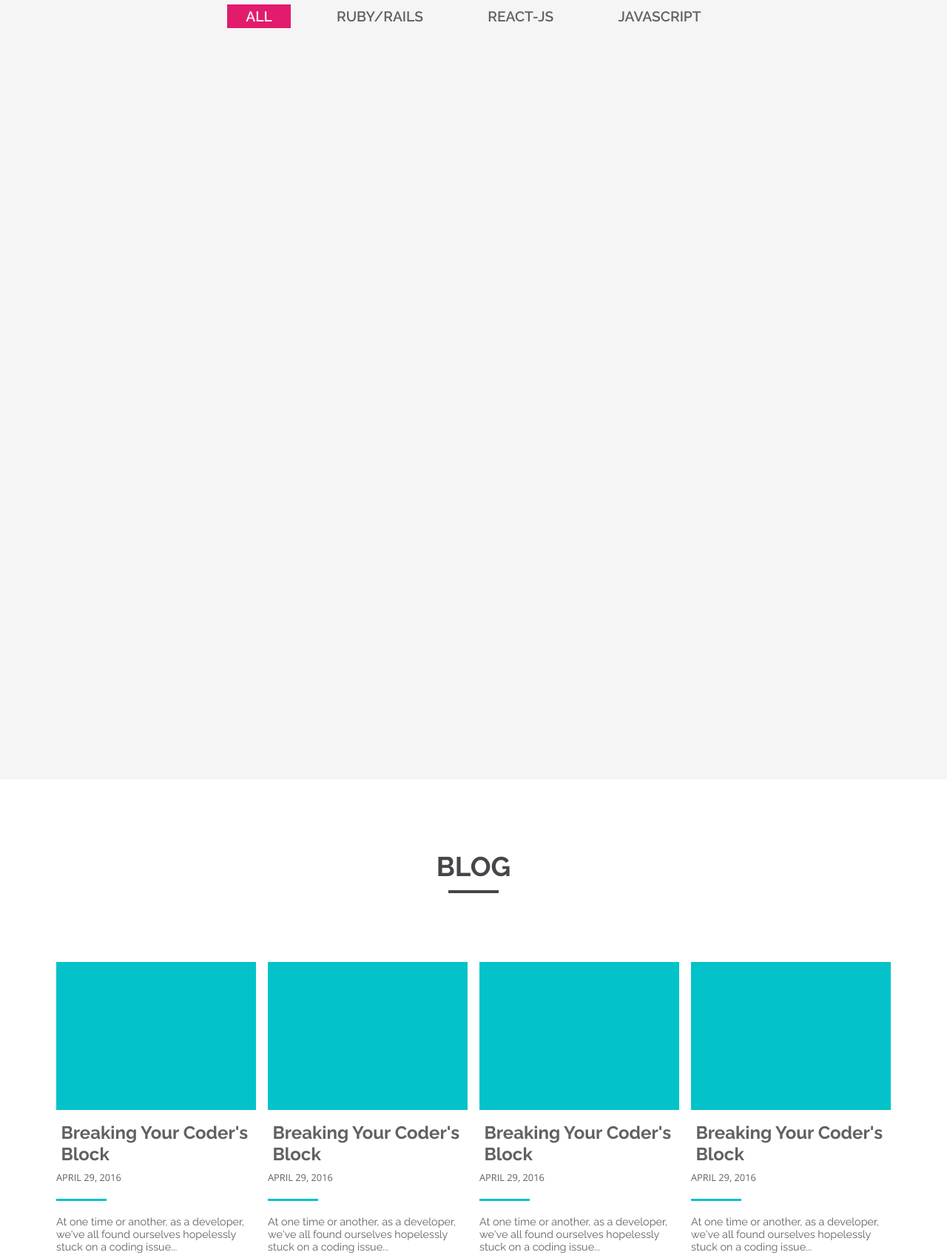
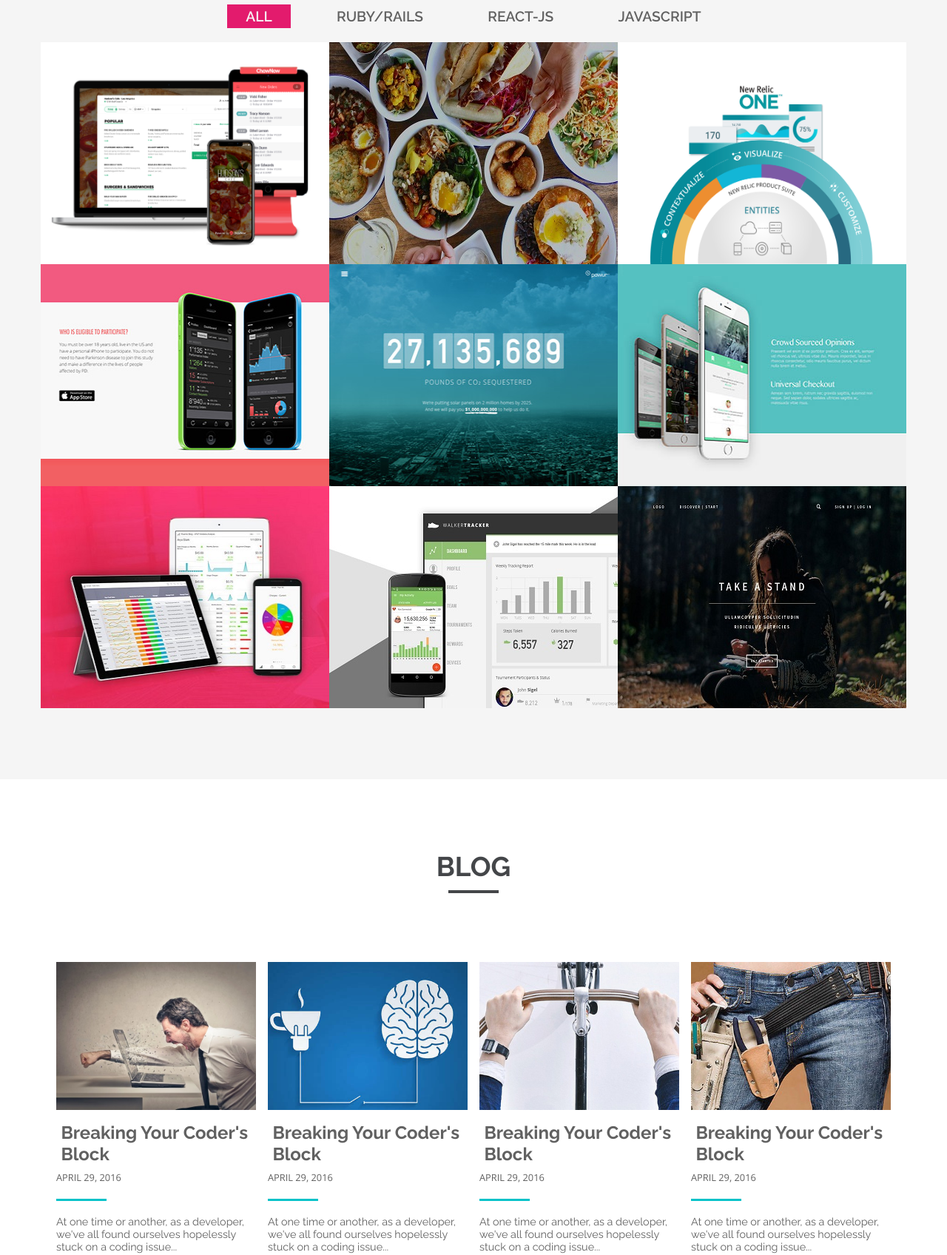
Before and after one commit to youssicode/portfolio1, a plain HTML site: page index.html in a window 1280 px wide. Shown: the part 2121-3817 px from the top of the page at 74% size. Drawn offline with nearby package versions, Linux system fonts and the light colour scheme.

Commit message:
Update style.css

```diff
--- a/css/style.css
+++ b/css/style.css
@@ -348,31 +348,31 @@ h3 {
 }
 
 .project:first-child {
-  background-image: url(images/thumb-1.jpg);
+  background-image: url(../images/thumb-1.jpg);
 }
 .project:nth-child(2) {
-  background-image: url(images/thumb-2.jpg);
+  background-image: url(../images/thumb-2.jpg);
 }
 .project:nth-child(3) {
-  background-image: url(images/thumb-3.jpg);
+  background-image: url(../images/thumb-3.jpg);
 }
 .project:nth-child(4) {
-  background-image: url(images/thumb-4.jpg);
+  background-image: url(../images/thumb-4.jpg);
 }
 .project:nth-child(5) {
-  background-image: url(images/thumb-5.jpg);
+  background-image: url(../images/thumb-5.jpg);
 }
 .project:nth-child(6) {
-  background-image: url(images/thumb-6.jpg);
+  background-image: url(../images/thumb-6.jpg);
 }
 .project:nth-child(7) {
-  background-image: url(images/thumb-7.jpg);
+  background-image: url(../images/thumb-7.jpg);
 }
 .project:nth-child(8) {
-  background-image: url(images/thumb-8.jpg);
+  background-image: url(../images/thumb-8.jpg);
 }
 .project:nth-child(9) {
-  background-image: url(images/thumb-9.jpg);
+  background-image: url(../images/thumb-9.jpg);
 }
 .flip {
   background-color: #f5f5f5;
@@ -477,16 +477,16 @@ h3 {
   margin-bottom: 1rem;
 }
 .blog-card:first-child div {
-  background: #04c2c9 url(images/blog-1.jpg) no-repeat center/cover;
+  background: #04c2c9 url(../images/blog-1.jpg) no-repeat center/cover;
 }
 .blog-card:nth-child(2) div {
-  background: #04c2c9 url(images/blog-2.jpg) no-repeat center/cover;
+  background: #04c2c9 url(../images/blog-2.jpg) no-repeat center/cover;
 }
 .blog-card:nth-child(3) div {
-  background: #04c2c9 url(images/blog-3.jpg) no-repeat center/cover;
+  background: #04c2c9 url(../images/blog-3.jpg) no-repeat center/cover;
 }
 .blog-card:last-child div {
-  background: #04c2c9 url(images/blog-4.jpg) no-repeat center/cover;
+  background: #04c2c9 url(../images/blog-4.jpg) no-repeat center/cover;
 }
 .date {
   font-size: 0.8rem;
@@ -528,7 +528,7 @@ h3 {
   opacity: 1 !important;
 } */
 #contact {
-  background: var(--svth-color) url(images/contact-bg.jpg) no-repeat top center;
+  background: var(--svth-color) url(../images/contact-bg.jpg) no-repeat top center;
   background-size: contain;
   min-width: 100%;
   padding-top: 10rem;
```
